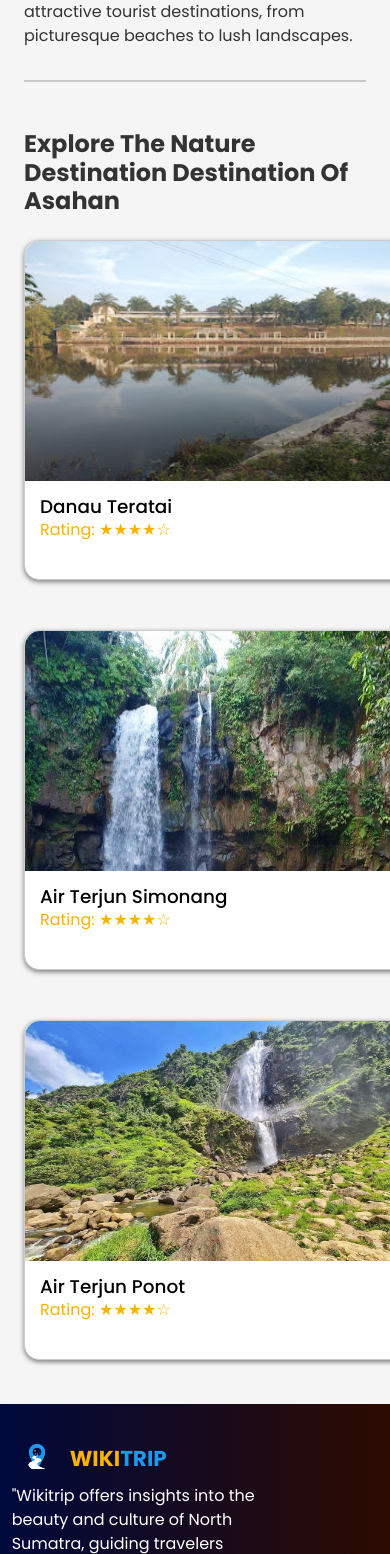
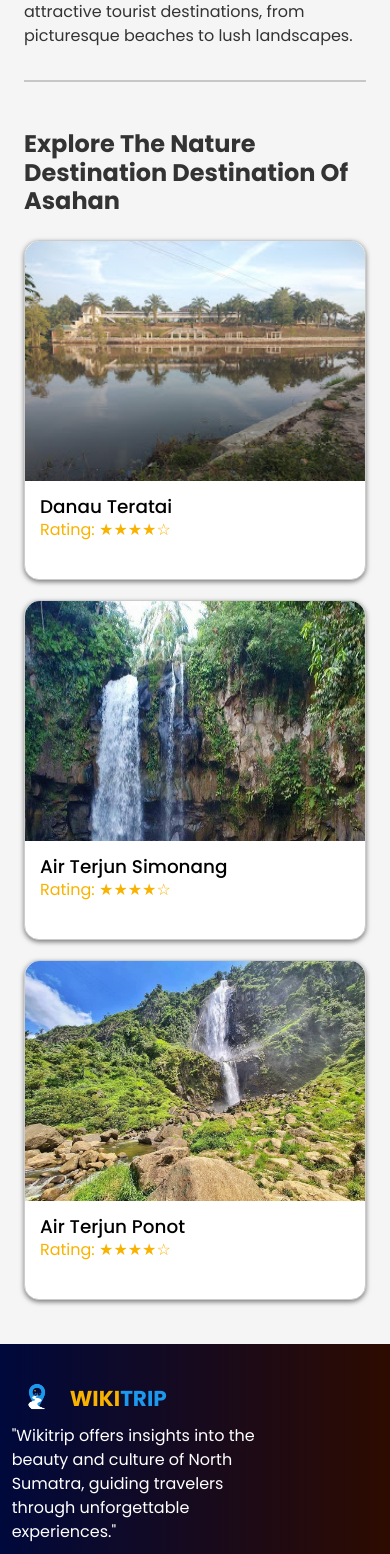
Before and after one commit to feliceyovita/Kelompok-3.5, a PHP site: page /citycategory.php?city_id=1&category_id=1&image_url=image/Asahan/air_terjun_ponot.jpg in a window 390 px wide; the page is wider, and only the part inside the window is pictured. Shown: the part 673-2227 px from the top of that part. Run offline with PHP 8.4, Linux system fonts and the light colour scheme; data comes from the database, SQL or seed files in the repository.

Commit message:
perbaiki card di city category

```diff
--- a/css/style.css
+++ b/css/style.css
@@ -1438,39 +1438,57 @@ form.sign-in-form {
         padding: 10px;
     }
 }
-
-/* culinary-card */
-
+/* Ini untuk card di city-category */
 .culinary-card {
     display: flex;
-    justify-content:flex-start;
+    justify-content: flex-start;
     flex-wrap: wrap;
     margin-bottom: 20px;
-    gap: 50px;
+    gap: 20px;
 }
 
 .restaurant {
     background-color: white;
     border: 1px solid #ccc;
     border-radius: 15px;
-    width: 500x;
+    width: calc(33.33% - 20px);
+    /* Membuat lebar card agar muat 3 dalam satu baris dengan jarak */
     height: 340px;
     box-shadow: 0 2px 5px rgba(0, 0, 0, 0.5);
-    gap: 10px;
+    display: flex;
+    flex-direction: column;
 }
 
 .restaurant-img {
-    width: 400px;
+    width: 100%;
+    /* Agar gambar mengikuti lebar card */
     height: 240px;
     border-radius: 15px 15px 0 0;
 }
 
-.restaurant-name {
-    margin-top: 10px;
-    font-size: 1px;
-    color: #ffffff;
-}
-
+.card-title {
+    font-size: 1.15rem;
+    padding-left: 15px;
+    margin-top: 15px;
+}
+
+.card-rating {
+    padding-left: 15px;
+    margin-top: 5px;
+}
+@media (max-width: 992px) {
+    .restaurant {
+        width: calc(50% - 20px);
+        /* 2 card per baris pada layar sedang */
+    }
+}
+
+@media (max-width: 600px) {
+    .restaurant {
+        width: 100%;
+        /* 1 card per baris pada layar kecil */
+    }
+}
 /* Event Container */
 .container-event {
     width: 100%;
```
